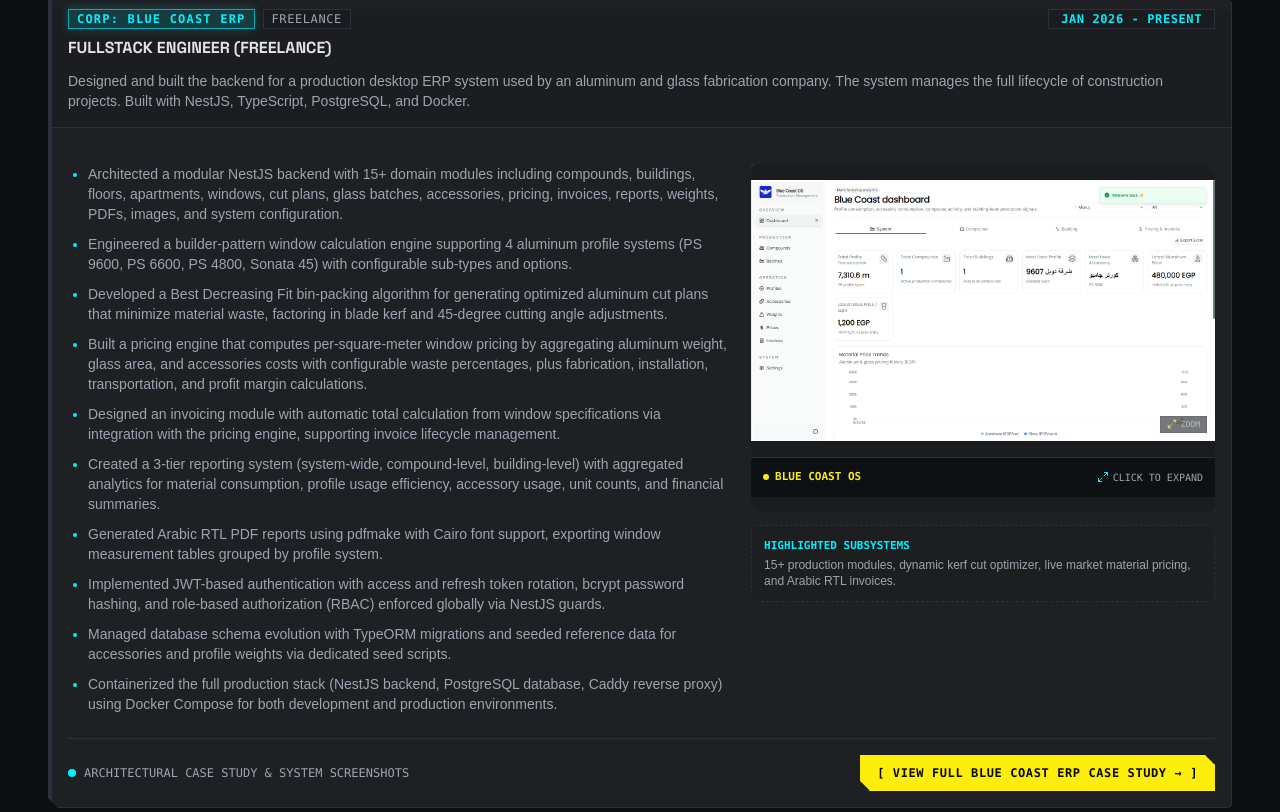
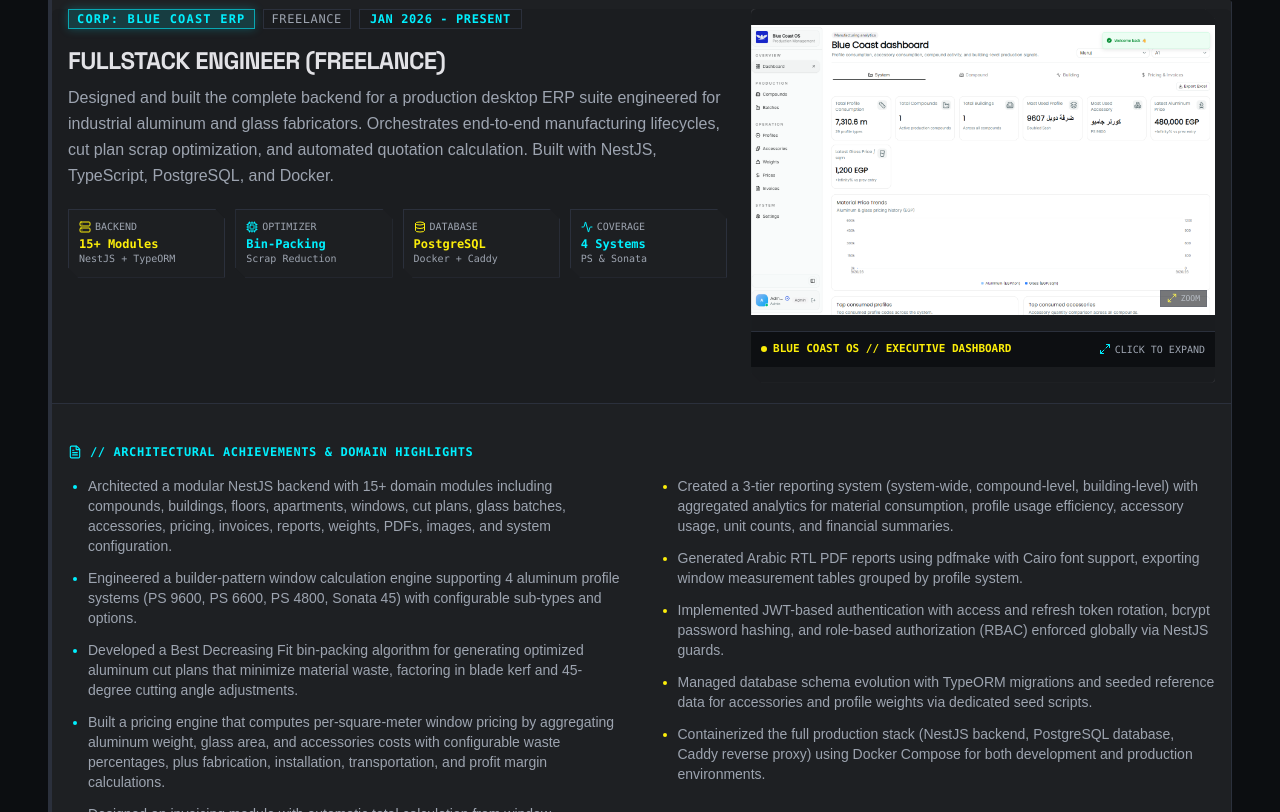
Before and after one commit to 0xZeyad11/portfolio, a React (Vite) app: page /#projects in a window 1280 px wide. Shown: the part 1088-1900 px from the top of the page. Built offline with nearby package versions, Linux system fonts and the light colour scheme; a web font is replaced by a local one.

Commit message:
fix: eliminate negative space in Blue Coast ERP cards and case study page

```diff
--- a/src/components/sections/experience/ExperienceSection.tsx
+++ b/src/components/sections/experience/ExperienceSection.tsx
@@ -8,7 +8,7 @@ import {
   CardContent,
 } from "@/components/ui/card";
 import { Badge } from "@/components/ui/badge";
-import { Activity, Maximize2 } from "lucide-react";
+import { Activity, Maximize2, Cpu, Database, Server, FileText } from "lucide-react";
 import { ZoomableImage } from "@/components/ZoomableImage";
 import bcDashboard from "@/assets/bluecoast showcase/02_dashboard_overview.png";
 
@@ -29,10 +29,12 @@ export const ExperienceSection: React.FC<ExperienceSectionProps> = ({
       </div>
 
       <Card className="bg-surface-container border-l-4 border-l-primary border-t border-r border-b border-border shadow-xl clip-chamfer">
-        <CardHeader className="bg-surface-container-low/60 border-b border-border pb-3">
-          <div className="flex flex-wrap justify-between items-start gap-2">
-            <div className="flex flex-col">
-              <div className="flex items-center gap-2">
+        {/* Top Split Section: Details + Showcase Image */}
+        <CardHeader className="bg-surface-container-low/60 border-b border-border pb-6">
+          <div className="grid grid-cols-1 lg:grid-cols-12 gap-6 items-start">
+            {/* Left: Role, Description & Metrics */}
+            <div className="lg:col-span-7 xl:col-span-7 space-y-4">
+              <div className="flex flex-wrap items-center gap-2">
                 <Badge
                   variant="secondary"
                   className="font-mono text-secondary-foreground font-bold tracking-widest uppercase"
@@ -42,29 +44,100 @@ export const ExperienceSection: React.FC<ExperienceSectionProps> = ({
                 <Badge variant="outline" className="font-mono text-muted-foreground border-border text-xs">
                   FREELANCE
                 </Badge>
+                <Badge
+                  variant="outline"
+                  className="font-mono text-secondary-foreground font-bold bg-surface-container-low px-2.5 py-0.5 border-border text-xs"
+                >
+                  JAN 2026 - PRESENT
+                </Badge>
               </div>
-              <CardTitle className="font-headline-sm text-headline-sm font-bold text-on-surface uppercase mt-2">
-                FULLSTACK ENGINEER (FREELANCE)
-              </CardTitle>
+
+              <div>
+                <CardTitle className="font-headline-sm text-2xl font-bold text-on-surface uppercase tracking-tight">
+                  FULLSTACK ENGINEER (FREELANCE)
+                </CardTitle>
+                <CardDescription className="font-body-md text-sm sm:text-base text-muted-foreground mt-2 leading-relaxed">
+                  Designed and built the complete backend for a production desktop ERP suite engineered for industrial aluminum
+                  and glass fabricators. Orchestrates end-to-end manufacturing lifecycles, cut plan scrap optimization, and
+                  automated quotation calculation. Built with NestJS, TypeScript, PostgreSQL, and Docker.
+                </CardDescription>
+              </div>
+
+              {/* Subsystem Telemetry Badges - 4 High Density Metric HUD cards */}
+              <div className="grid grid-cols-2 sm:grid-cols-4 gap-2.5 pt-1">
+                <div className="p-2.5 bg-surface-container/80 border border-border clip-chamfer">
+                  <span className="font-mono text-[10px] text-muted-foreground uppercase flex items-center gap-1">
+                    <Server className="size-3 text-primary" /> BACKEND
+                  </span>
+                  <span className="font-mono font-bold text-xs text-primary block mt-0.5">15+ Modules</span>
+                  <span className="font-mono text-[10px] text-muted-foreground block">NestJS + TypeORM</span>
+                </div>
+
+                <div className="p-2.5 bg-surface-container/80 border border-border clip-chamfer">
+                  <span className="font-mono text-[10px] text-muted-foreground uppercase flex items-center gap-1">
+                    <Cpu className="size-3 text-secondary-foreground" /> OPTIMIZER
+                  </span>
+                  <span className="font-mono font-bold text-xs text-secondary-foreground block mt-0.5">Bin-Packing</span>
+                  <span className="font-mono text-[10px] text-muted-foreground block">Scrap Reduction</span>
+                </div>
+
+                <div className="p-2.5 bg-surface-container/80 border border-border clip-chamfer">
+                  <span className="font-mono text-[10px] text-muted-foreground uppercase flex items-center gap-1">
+                    <Database className="size-3 text-primary" /> DATABASE
+                  </span>
+                  <span className="font-mono font-bold text-xs text-primary block mt-0.5">PostgreSQL</span>
+                  <span className="font-mono text-[10px] text-muted-foreground block">Docker + Caddy</span>
+                </div>
+
+                <div className="p-2.5 bg-surface-container/80 border border-border clip-chamfer">
+                  <span className="font-mono text-[10px] text-muted-foreground uppercase flex items-center gap-1">
+                    <Activity className="size-3 text-secondary-foreground" /> COVERAGE
+                  </span>
+                  <span className="font-mono font-bold text-xs text-secondary-foreground block mt-0.5">4 Systems</span>
+                  <span className="font-mono text-[10px] text-muted-foreground block">PS & Sonata</span>
+                </div>
+              </div>
             </div>
-            <Badge
-              variant="outline"
-              className="font-mono text-secondary-foreground font-bold bg-surface-container-low px-3 py-1 border-border"
-            >
-              JAN 2026 - PRESENT
-            </Badge>
+
+            {/* Right: Interactive Showcase Preview Image */}
+            <div className="lg:col-span-5 xl:col-span-5 flex flex-col justify-between">
+              <Card className="bg-surface-container-low border-border overflow-hidden clip-chamfer shadow-xl group">
+                <div className="aspect-[16/10] max-h-[300px] bg-black/60 relative overflow-hidden">
+                  <ZoomableImage
+                    src={bcDashboard}
+                    alt="Blue Coast OS Production Dashboard Overview"
+                    caption="BLUE COAST OS // PRODUCTION RUNTIME DASHBOARD OVERVIEW"
+                    badgeLabel="SYSTEM OVERVIEW"
+                    className="w-full h-full object-cover object-top"
+                    wrapperClassName="w-full h-full"
+                  />
+                </div>
+                <div className="p-2.5 bg-surface-container-lowest/90 border-t border-border flex items-center justify-between text-xs font-mono text-muted-foreground">
+                  <span className="text-primary font-bold text-[11px] flex items-center gap-1.5">
+                    <span className="size-1.5 rounded-full bg-primary animate-pulse" />
+                    BLUE COAST OS // EXECUTIVE DASHBOARD
+                  </span>
+                  <span className="text-[10px] text-muted-foreground flex items-center gap-1">
+                    <Maximize2 className="size-3 text-secondary-foreground" />
+                    CLICK TO EXPAND
+                  </span>
+                </div>
+              </Card>
+            </div>
           </div>
-          <CardDescription className="font-body-md text-body-md text-muted-foreground mt-2">
-            Designed and built the backend for a production desktop ERP system used by an aluminum and glass
-            fabrication company. The system manages the full lifecycle of construction projects. Built with
-            NestJS, TypeScript, PostgreSQL, and Docker.
-          </CardDescription>
         </CardHeader>
 
-        <CardContent className="pt-5">
-          <div className="grid grid-cols-1 lg:grid-cols-12 gap-6 items-start">
-            <div className="lg:col-span-7">
-              <ul className="text-muted-foreground font-body-sm space-y-2.5 list-disc pl-5 marker:text-secondary-foreground">
+        {/* Bottom Section: Balanced 2-Column Architecture Highlights */}
+        <CardContent className="pt-6">
+          <div className="space-y-3">
+            <span className="font-mono text-xs text-secondary-foreground uppercase font-bold tracking-wider flex items-center gap-2">
+              <FileText className="size-3.5 text-secondary-foreground" />
+              // ARCHITECTURAL ACHIEVEMENTS & DOMAIN HIGHLIGHTS
+            </span>
+
+            <div className="grid grid-cols-1 md:grid-cols-2 gap-x-8 gap-y-3 pt-1">
+              {/* Column 1 */}
+              <ul className="text-muted-foreground font-body-sm space-y-3 list-disc pl-5 marker:text-secondary-foreground">
                 <li>
                   Architected a modular NestJS backend with 15+ domain modules including compounds, buildings,
                   floors, apartments, windows, cut plans, glass batches, accessories, pricing, invoices, reports,
@@ -87,6 +160,10 @@ export const ExperienceSection: React.FC<ExperienceSectionProps> = ({
                   Designed an invoicing module with automatic total calculation from window specifications via
                   integration with the pricing engine, supporting invoice lifecycle management.
                 </li>
+              </ul>
+
+              {/* Column 2 */}
+              <ul className="text-muted-foreground font-body-sm space-y-3 list-disc pl-5 marker:text-primary">
                 <li>
                   Created a 3-tier reporting system (system-wide, compound-level, building-level) with aggregated
                   analytics for material consumption, profile usage efficiency, accessory usage, unit counts, and
@@ -110,48 +187,14 @@ export const ExperienceSection: React.FC<ExperienceSectionProps> = ({
                 </li>
               </ul>
             </div>
-
-            <div className="lg:col-span-5 flex flex-col gap-3">
-              <Card className="bg-surface-container-low border-border overflow-hidden clip-chamfer shadow-lg">
-                <div className="aspect-video bg-black/60 relative overflow-hidden group">
-                  <ZoomableImage
-                    src={bcDashboard}
-                    alt="Blue Coast OS Production Dashboard Overview"
-                    caption="BLUE COAST OS // PRODUCTION RUNTIME DASHBOARD OVERVIEW"
-                    badgeLabel="SYSTEM OVERVIEW"
-                    className="w-full h-full object-cover object-top"
-                    wrapperClassName="w-full h-full"
-                  />
-                </div>
-                <div className="p-3 bg-surface-container-lowest/80 border-t border-border flex items-center justify-between text-xs font-mono text-muted-foreground">
-                  <span className="text-primary font-bold text-[11px] flex items-center gap-1.5">
-                    <span className="size-1.5 rounded-full bg-primary animate-pulse" />
-                    BLUE COAST OS
-                  </span>
-                  <span className="text-[10px] text-muted-foreground flex items-center gap-1">
-                    <Maximize2 className="size-3 text-secondary-foreground" />
-                    CLICK TO EXPAND
-                  </span>
-                </div>
-              </Card>
-
-              <div className="p-3 bg-surface-container-low/50 border border-dashed border-border rounded clip-chamfer">
-                <span className="font-mono text-[11px] text-secondary-foreground uppercase font-bold block">
-                  HIGHLIGHTED SUBSYSTEMS
-                </span>
-                <p className="font-body-sm text-xs text-muted-foreground mt-1">
-                  15+ production modules, dynamic kerf cut optimizer, live market material pricing, and Arabic RTL invoices.
-                </p>
-              </div>
-            </div>
           </div>
 
-          {/* Subpage Dossier Link */}
-          <div className="mt-6 pt-4 border-t border-border flex flex-wrap items-center justify-between gap-3">
+          {/* Subpage Dossier Link Footer */}
+          <div className="mt-8 pt-4 border-t border-border flex flex-wrap items-center justify-between gap-3">
             <div className="flex items-center gap-2">
-              <span className="w-2 h-2 bg-secondary-foreground rounded-full"></span>
+              <span className="w-2 h-2 bg-secondary-foreground rounded-full animate-pulse"></span>
               <span className="font-mono text-xs text-muted-foreground">
-                ARCHITECTURAL CASE STUDY & SYSTEM SCREENSHOTS
+                ARCHITECTURAL CASE STUDY & 6 INTERACTIVE SYSTEM SCREENS READY
               </span>
             </div>
 
--- a/src/pages/BlueCoastDetails.tsx
+++ b/src/pages/BlueCoastDetails.tsx
@@ -91,7 +91,7 @@ export const BlueCoastDetails: React.FC<BlueCoastDetailsProps> = ({ onBack }) =>
       </header>
 
       {/* Main Container */}
-      <main className="max-w-6xl mx-auto px-4 sm:px-6 lg:px-8 pt-10 space-y-12">
+      <main className="max-w-7xl mx-auto px-4 sm:px-6 lg:px-8 pt-10 space-y-12">
         {/* Hero Section */}
         <section className="space-y-6">
           <div className="flex flex-wrap items-center gap-2">
@@ -193,6 +193,20 @@ export const BlueCoastDetails: React.FC<BlueCoastDetailsProps> = ({ onBack }) =>
               <li>Discrepancies in per-m² price calculations due to volatile raw material market rates.</li>
               <li>Lag between window specifications and commercial customer invoices.</li>
             </ul>
+
+            {/* Key Bottlenecks Solved Mini HUD */}
+            <div className="p-3.5 bg-surface-container border border-border clip-chamfer grid grid-cols-2 gap-3 mt-4">
+              <div>
+                <span className="font-mono text-[10px] text-muted-foreground uppercase block">SCRAP REDUCTION</span>
+                <span className="font-mono text-base font-bold text-primary block mt-0.5">~20% → &lt;6%</span>
+                <span className="font-mono text-[10px] text-muted-foreground block">Algorithmic bar packing</span>
+              </div>
+              <div>
+                <span className="font-mono text-[10px] text-muted-foreground uppercase block">KERF TOLERANCE</span>
+                <span className="font-mono text-base font-bold text-secondary-foreground block mt-0.5">3.0mm Exact</span>
+                <span className="font-mono text-[10px] text-muted-foreground block">Miter 45° deduction</span>
+              </div>
+            </div>
           </div>
 
           <div className="lg:col-span-7">
@@ -235,7 +249,7 @@ export const BlueCoastDetails: React.FC<BlueCoastDetailsProps> = ({ onBack }) =>
             </p>
           </div>
 
-          <div className="grid grid-cols-1 lg:grid-cols-12 gap-8 items-center">
+          <div className="grid grid-cols-1 lg:grid-cols-12 gap-8 items-start">
             <div className="lg:col-span-7">
               <Card className="bg-surface-container border-border overflow-hidden clip-chamfer shadow-xl">
                 <div className="aspect-video bg-black/60 relative overflow-hidden">
@@ -261,7 +275,7 @@ export const BlueCoastDetails: React.FC<BlueCoastDetailsProps> = ({ onBack }) =>
             </div>
 
             <div className="lg:col-span-5 space-y-4">
-              <div className="bg-surface-container p-4 border border-border space-y-2">
+              <div className="bg-surface-container p-4 border border-border clip-chamfer space-y-2">
                 <span className="font-mono text-xs font-bold text-primary uppercase">ALGORITHM HIGHLIGHTS:</span>
                 <ul className="text-xs text-muted-foreground space-y-2 list-disc pl-4 marker:text-secondary-foreground">
                   <li>
@@ -277,6 +291,28 @@ export const BlueCoastDetails: React.FC<BlueCoastDetailsProps> = ({ onBack }) =>
                     <strong className="text-foreground">Output Visuals:</strong> Generates workshop cutting sheets that saw operators follow directly on the fabrication floor.
                   </li>
                 </ul>
+              </div>
+
+              {/* Optimization Math & Yield Metrics HUD */}
+              <div className="bg-surface-container-low p-4 border border-border clip-chamfer space-y-2.5">
+                <span className="font-mono text-xs font-bold text-secondary-foreground uppercase block">
+                  OPTIMIZATION BENCHMARK & HEURISTICS:
+                </span>
+                <div className="grid grid-cols-2 gap-2 text-xs font-mono">
+                  <div className="bg-surface-container/80 p-2.5 border border-border/60">
+                    <span className="text-[10px] text-muted-foreground block">YIELD EFFICIENCY</span>
+                    <span className="text-base font-bold text-primary block mt-0.5">94.2%</span>
+                    <span className="text-[9px] text-muted-foreground block">Blue Coast Engine</span>
+                  </div>
+                  <div className="bg-surface-container/80 p-2.5 border border-border/60">
+                    <span className="text-[10px] text-muted-foreground block">INDUSTRY MANUAL</span>
+                    <span className="text-base font-bold text-muted-foreground block mt-0.5">~78.0%</span>
+                    <span className="text-[9px] text-muted-foreground block">Traditional Spreadsheets</span>
+                  </div>
+                </div>
+                <div className="text-[11px] font-mono text-muted-foreground leading-relaxed pt-1 border-t border-border/50">
+                  Formulation: 1D First-Fit Decreasing (FFD) heuristics with discrete piece sorting across entire building batches against 6,500mm standard extrusion stock.
+                </div>
               </div>
             </div>
           </div>
@@ -298,13 +334,13 @@ export const BlueCoastDetails: React.FC<BlueCoastDetailsProps> = ({ onBack }) =>
             </p>
           </div>
 
-          <div className="grid grid-cols-1 lg:grid-cols-12 gap-8 items-center">
+          <div className="grid grid-cols-1 lg:grid-cols-12 gap-8 items-start">
             <div className="lg:col-span-5 space-y-4">
               <p className="text-muted-foreground text-sm leading-relaxed">
                 Fabricators need instantaneous pricing when bidding on major commercial compounds. The calculation engine
                 uses a builder pattern to dynamically derive the manufacturing cost and selling price per square meter:
               </p>
-              <div className="bg-surface-container p-4 border border-border space-y-2">
+              <div className="bg-surface-container p-4 border border-border clip-chamfer space-y-2">
                 <div className="flex items-center gap-2">
                   <CheckCircle2 className="size-4 text-primary shrink-0" />
                   <span className="text-xs text-muted-foreground">
@@ -322,6 +358,26 @@ export const BlueCoastDetails: React.FC<BlueCoastDetailsProps> = ({ onBack }) =>
                   <span className="text-xs text-muted-foreground">
                     <strong className="text-foreground">Overhead & Profit:</strong> Configurable percentage markups for transportation, installation, scrap allowance, and operating margin.
                   </span>
+                </div>
+              </div>
+
+              {/* Parametric Cost Derivation HUD */}
+              <div className="bg-surface-container-low p-3.5 border border-border clip-chamfer space-y-2 font-mono">
+                <span className="text-[11px] font-bold text-secondary-foreground uppercase block">
+                  PARAMETRIC COST DERIVATION:
+                </span>
+                <div className="p-2 bg-surface-container border border-border/60 text-[11px] text-muted-foreground space-y-1">
+                  <div>• <span className="text-foreground">Extrusion:</span> Profile linear kg/m × Raw Aluminum EGP/ton</div>
+                  <div>• <span className="text-foreground">Glass:</span> Clear/Tinted sqm × Per-sqm Sheet Rate</div>
+                  <div>• <span className="text-foreground">Accessories:</span> Rollers, wool piles, gaskets, corner joints</div>
+                  <div>• <span className="text-foreground">Markups:</span> Configurable scrap %, transport & operating margin</div>
+                </div>
+                <div className="flex flex-wrap items-center gap-1.5 pt-1">
+                  <span className="text-[10px] text-muted-foreground uppercase">SYSTEMS:</span>
+                  <Badge variant="outline" className="font-mono text-[10px] py-0 px-1.5 border-primary/50 text-primary">PS 9600</Badge>
+                  <Badge variant="outline" className="font-mono text-[10px] py-0 px-1.5 border-border">PS 6600</Badge>
+                  <Badge variant="outline" className="font-mono text-[10px] py-0 px-1.5 border-border">PS 4800</Badge>
+                  <Badge variant="outline" className="font-mono text-[10px] py-0 px-1.5 border-border">Sonata 45</Badge>
                 </div>
               </div>
             </div>
```
